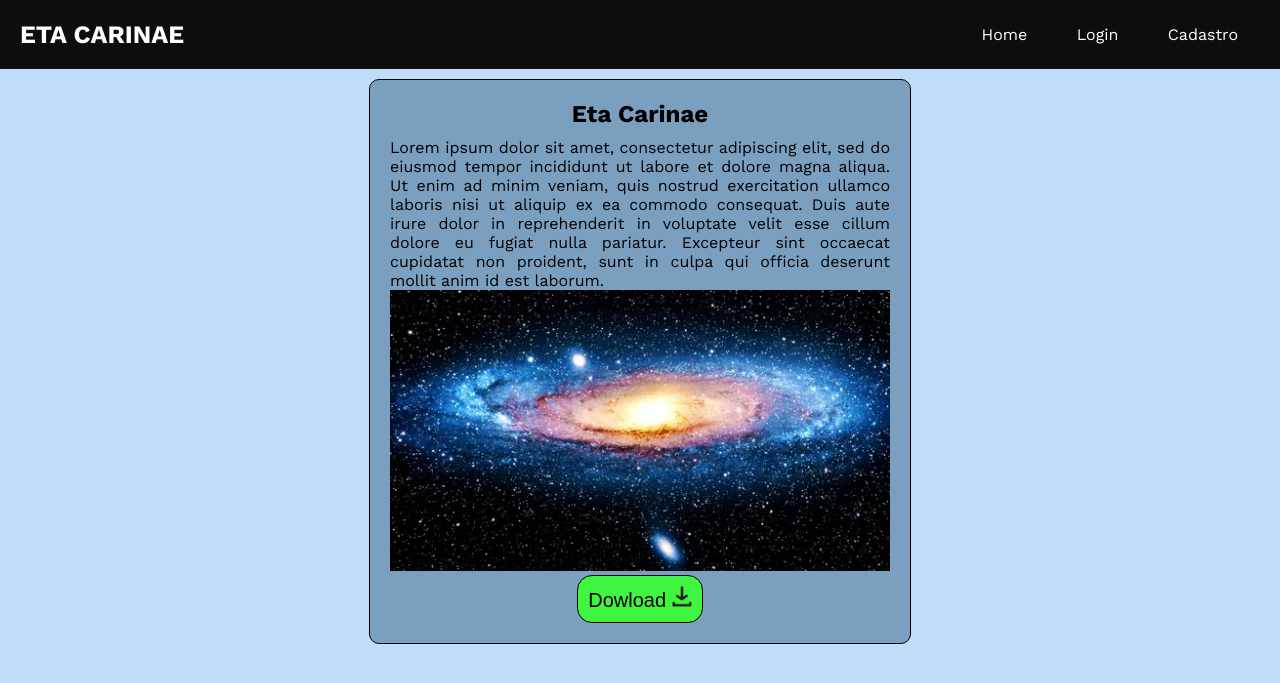
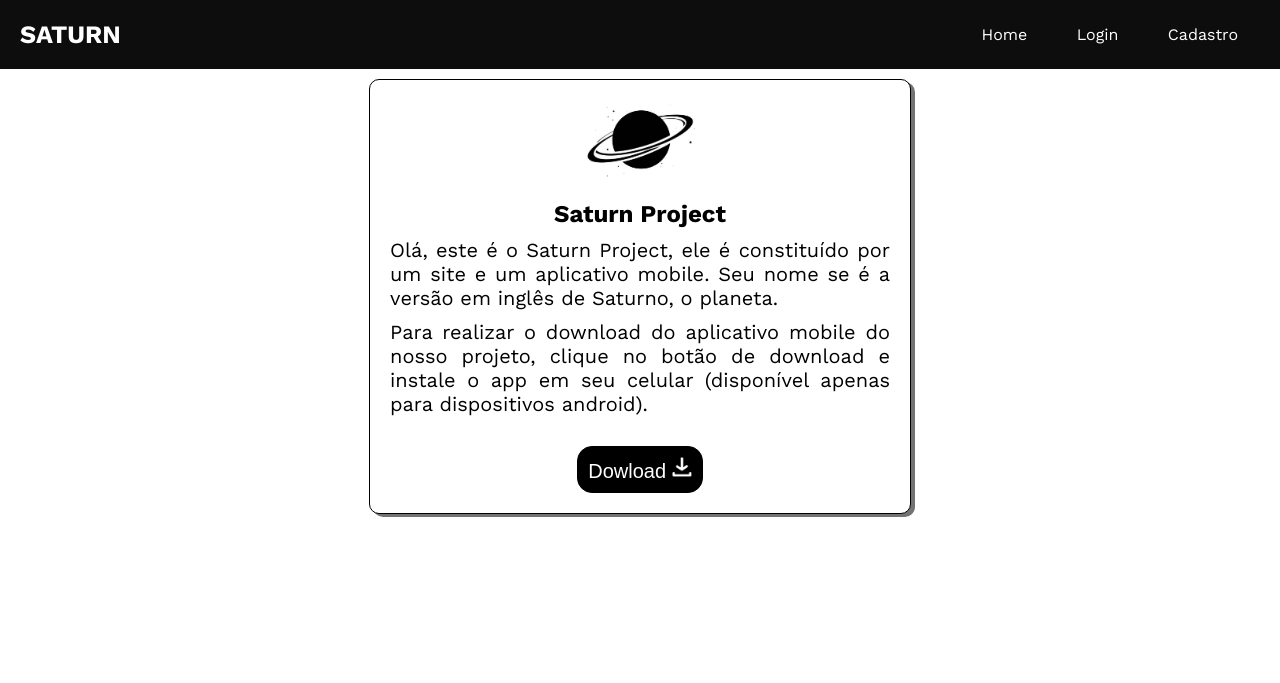
Before and after one commit to KaykSantos/Saturn-Project, a PHP site: page / in a window 1280 px wide. Shown: the top 683 px of the page. Run offline with PHP 8.4, Linux system fonts and the light colour scheme.

Commit message:
Atualização layout - Web

```diff
--- a/css/style.css
+++ b/css/style.css
@@ -9,7 +9,7 @@ body {
 }
 /* ========== Home ==========*/
 #body-home{
-    background-color: #bfddf8;
+    background-color: white;
 }
 #nav-home{
     background-color: #0D0D0D;
@@ -51,33 +51,40 @@ body {
     border-radius: 10px;
     width: 500px;
     padding: 20px;
+    padding-top: 5px;
     justify-content: center;
     align-items: center;
     align-self: center;
     text-align: center;
     margin-top: 10px;
-    background-color: #7A9FBF;
+    background-color: #ffffff;
+    box-shadow: 4px 3px rgb(117, 114, 114);
 }
 #card-home p{
     margin-top: 10px;
     text-align: justify;
 }
 #btn-download{
-    background-color: rgb(63, 245, 63);
+    background-color: rgb(0, 0, 0);
     border: 1px solid black;
     border-radius: 15px;
     padding: 10px;
     font-size: 20px;
     transition: 0.2s;
+    margin-top: 30px;
+    color: white;
 }
 #btn-download:hover{
     cursor:pointer;
-    background-color: rgb(22, 189, 22);
+    background-color: rgb(39, 40, 41);
+
 }
-
+.p-home{
+    font-size: 20px;
+}
 /* ========== Login ==========*/
 #body-login{
-    background-color: #bfddf8;
+    background-color: #ffffff;
 }
 #main-login{
     display: flex;
--- a/index.php
+++ b/index.php
@@ -7,12 +7,12 @@ include('php/config.php');
     <meta charset="UTF-8">
     <meta http-equiv="X-UA-Compatible" content="IE=edge">
     <meta name="viewport" content="width=device-width, initial-scale=1.0">
-    <title>Eta Carinae</title>
+    <title>Saturn</title>
     <link rel="stylesheet" type="text/css" href="css/style.css" media="screen" />
 </head>
 <body id="body-home">
     <nav id="nav-home">
-        <p>Eta Carinae</p>
+        <p>Saturn</p>
         <div class="options-nav">
             <a href="index.php">Home</a>
             <a href="login.php">Login</a>
@@ -21,17 +21,17 @@ include('php/config.php');
     </nav>
     <main id="main-home">
         <div id="card-home">
-            <h2>Eta Carinae</h2>
-            <p>
-            Lorem ipsum dolor sit amet, consectetur adipiscing elit, sed do
-            eiusmod tempor incididunt ut labore et dolore magna aliqua. Ut
-            enim ad minim veniam, quis nostrud exercitation ullamco laboris
-            nisi ut aliquip ex ea commodo consequat. Duis aute irure dolor
-            in reprehenderit in voluptate velit esse cillum dolore eu fugiat
-            nulla pariatur. Excepteur sint occaecat cupidatat non proident,
-            sunt in culpa qui officia deserunt mollit anim id est laborum.
+
+            <img src="imgs/saturn.jpg" width="110px">
+            <h2>Saturn Project</h2>
+            <p class="p-home">
+            Olá, este é o Saturn Project, ele é constituído por um site e um aplicativo mobile.
+            Seu nome se é a versão em inglês de Saturno, o planeta.
             </p>
-            <img src="imgs/universo.png" width="100%" alt="Logo do projeto">
+            <p class="p-home">
+            Para realizar o download do aplicativo mobile do nosso projeto, clique no botão de
+            download e instale o app em seu celular (disponível apenas para dispositivos android).
+            </p>
             <a href="imgs/icones/icon-download.png" download><button id="btn-download">Dowload <img src="imgs/icones/icon-download.png" width="20px" alt="Icone de download"></button></a>
         </div>
     </main>
--- a/pages/cad.php
+++ b/pages/cad.php
@@ -16,7 +16,7 @@ if($_POST){
     <meta charset="UTF-8">
     <meta http-equiv="X-UA-Compatible" content="IE=edge">
     <meta name="viewport" content="width=device-width, initial-scale=1.0">
-    <title>Login - Eta Carinae</title>
+    <title>Login - Saturn</title>
     <link rel="stylesheet" type="text/css" href="../css/style.css" media="screen" />
 </head>
 <body id="body-cad">
--- a/php/config.php
+++ b/php/config.php
@@ -2,9 +2,9 @@
 header("Access-Control-Allow-Origin: *");
 session_start();
 define('HOST', 'localhost');
-define('USUARIO', 'devjekvf_user');
-define('SENHA', 'niohectmuckz');
-define('DB', 'devjekvf_biblioteca');
+define('USUARIO', 'root');
+define('SENHA', '');
+define('DB', 'project_etacarinae');
 
 $conn = mysqli_connect(HOST, USUARIO, SENHA, DB) or die ('Não foi possível conectar ao banco');
 
```
Also changed, not shown: other parts of css/style.css (+22 -11 lines), cadastro.php (+4 -3 lines), login.php (+4 -3 lines), pages/atividades.php (+6 -4 lines), pages/conta.php (+6 -4 lines), pages/home.php (+6 -4 lines), imgs/icones/icon-download.png, imgs/saturn.jpg (added), 1 other file.
